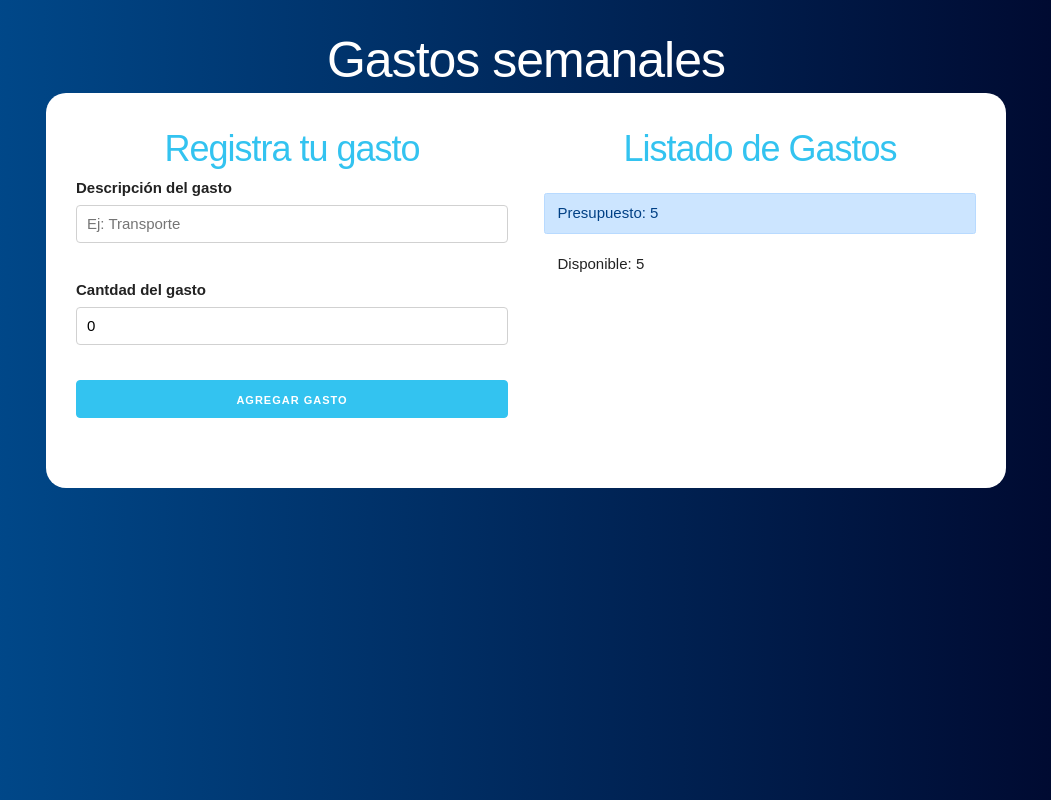
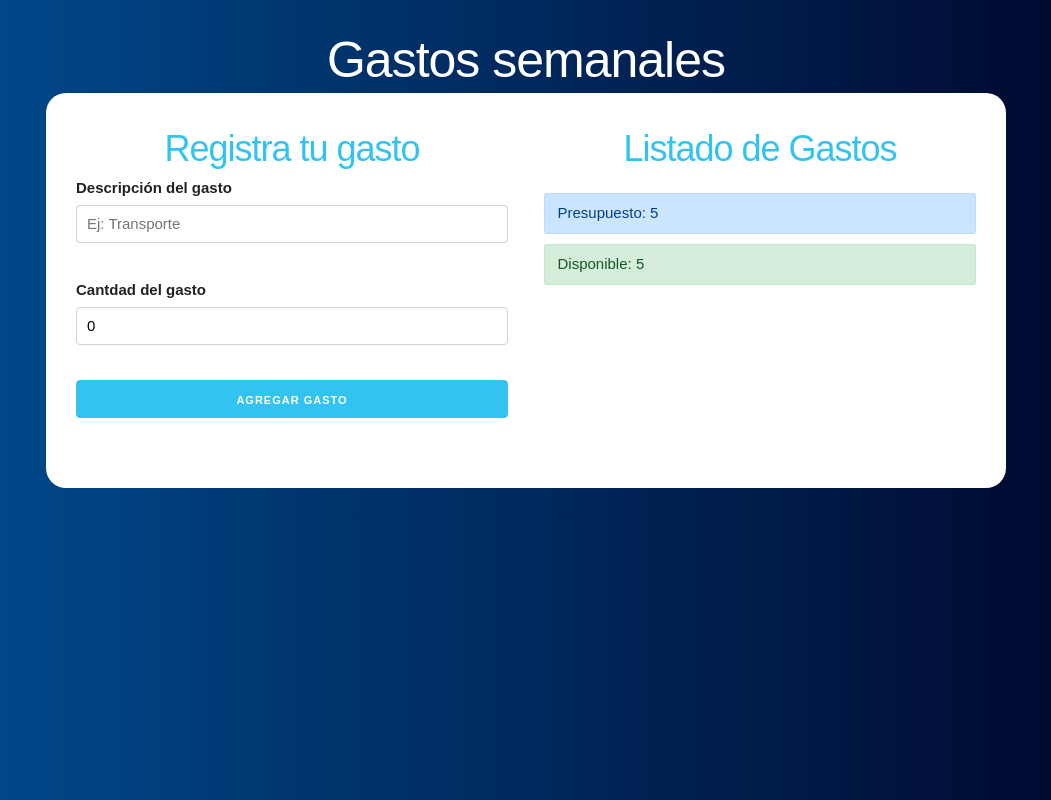
Before and after one commit to jcarlosj/React-Project-Presupuesto-Semanal-U-JPdTV, a React (Create React App) app: page / in a window 1280 px wide. Both pictures are taken after typing "5" into the empty fields and a click on the button "DEFINIR PRESUPUESTO". Shown: the whole page, without its empty margins (114-1165 px from the left). Built offline with nearby package versions, Linux system fonts and the light colour scheme.

Commit message:
[+] Helper > checkBudget: Condiciona clases (alerta de gastos)

```diff
--- a/src/components/AvailableBudget.js
+++ b/src/components/AvailableBudget.js
@@ -1,4 +1,6 @@
 import React, { Fragment } from 'react';
+
+import { checkBudgetHelper } from '../helpers/check-budget.helper';
 
 const AvailableBudget = ({ budget, availableBudget }) => {      // Destructuring props
     return(
@@ -6,7 +8,7 @@ const AvailableBudget = ({ budget, availableBudget }) => {      // Destructuring
             <div className="alert alert-primary">
                 Presupuesto: { budget }
             </div>
-            <div className="alert">
+            <div className={ checkBudgetHelper( budget, availableBudget ) }>
                 Disponible: { availableBudget }
             </div>
         </Fragment>
--- /dev/null
+++ b/src/helpers/check-budget.helper.js
@@ -0,0 +1,15 @@
+export const checkBudgetHelper = ( budget, availableBudget ) => {
+    let classes;
+
+    if( availableBudget < ( budget / 4 ) ) {        // Disponible < al 25% del Presupuesto
+        classes = 'alert alert-danger';
+    }
+    else if( availableBudget < ( budget / 2 ) ) {   // Disponible < al 50% del Presupuesto
+        classes = 'alert alert-warning';
+    }
+    else {                                          // Disponible > 50% del Presupuesto
+        classes = 'alert alert-success';
+    }
+
+    return classes;
+}
--- a/src/index.css
+++ b/src/index.css
@@ -58,10 +58,20 @@ button {
   background-color: #cce5ff;
   border-color: #b8daff;
 }
+.alert-success {
+  color: #155724;
+  background-color: #d4edda;
+  border-color: #c3e6cb;
+}
 .alert-danger {
   color: #721c24;
   background-color: #f8d7da;
   border-color: #f5c6cb;
+}
+.alert-warning {
+  color: #856404;
+  background-color: #fff3cd;
+  border-color: #ffeeba;
 }
 
 .field {
```
